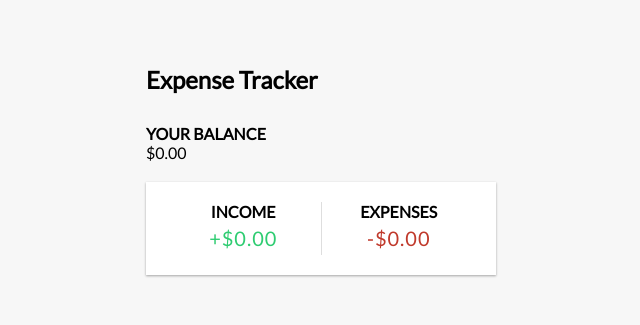
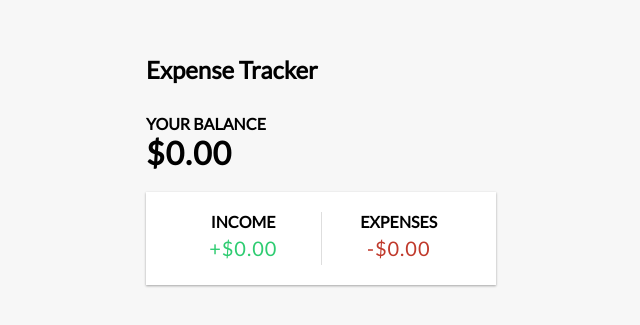
Before and after one commit to owinogabriel/React-Hooks-API, a React (Create React App) app in the folder expense-tracker-react/: page / in a window 1280 px wide. Shown: the part 225-550 px from the top of the page, without its empty margins (319-959 px from the left). Built offline with nearby package versions, Linux system fonts and the light colour scheme.

Commit message:
Modified

```diff
--- a/expense-tracker-react/src/components/Balance.js
+++ b/expense-tracker-react/src/components/Balance.js
@@ -1,10 +1,10 @@
-import React from 'react'
+import React  from 'react'
 
 const Balance = () => {
   return (
     <>
     <h4>Your Balance</h4>
-    <hi id="Balance">$0.00</hi>
+    <h1>$0.00</h1>
     </>
   )
 };
```
